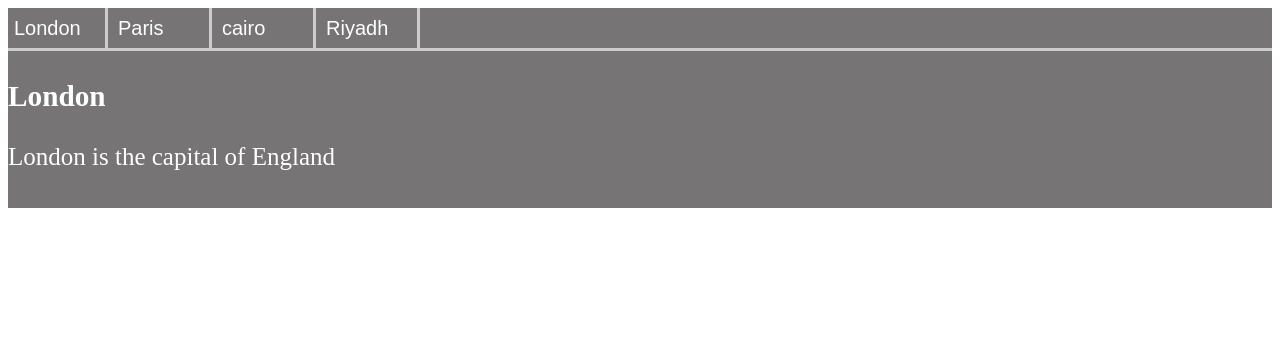
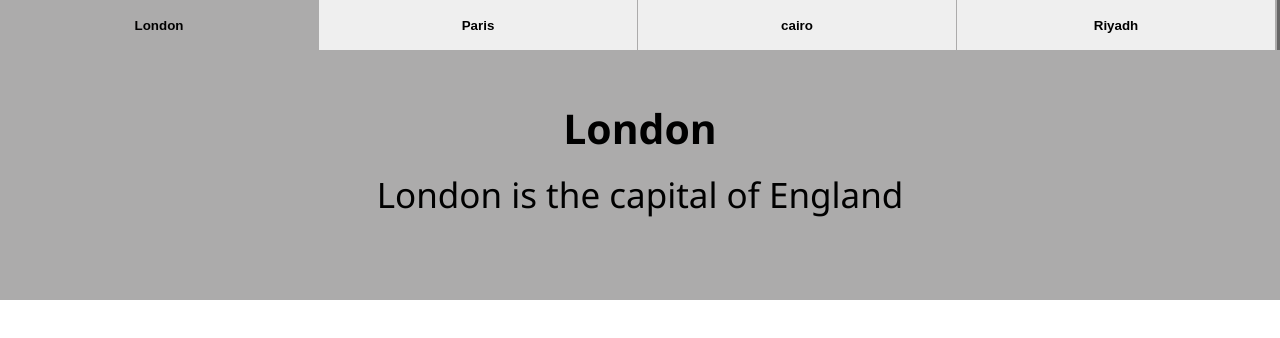
Before and after one commit to mohammed-hussein70/How-To-Tabs, a plain HTML site: page index.html in a window 1280 px wide. Drawn offline with Linux system fonts and the light colour scheme.

Commit message:
Edite All files

```diff
--- a/index.html
+++ b/index.html
@@ -3,11 +3,10 @@
   <head>
     <meta charset="UTF-8" />
     <meta name="viewport" content="width=device-width, initial-scale=1.0" />
-    <title>Document</title>
+    <title>Tbs</title>
     <link rel="stylesheet" href="main.css" />
   </head>
   <body>
-    <div class="container">
     <div class="tab-link">
       <button class="london">London</button>
       <button class="paris">Paris</button>
@@ -30,7 +29,7 @@
       <h3>Riyadh</h3>
       <p>Riyadh is the capital of Saudi Arabia</p>
     </div>
-    </div>
+
     <script src="main.js"></script>
   </body>
 </html>
--- a/main.css
+++ b/main.css
@@ -4,38 +4,37 @@
   display: none;
 }
 /* style container                */
-
-.container {
-  width: 100%;
-  height: 200px;
-  background-color: #767474;
-  color: white;
+* {
+  margin: 0;
 }
 .tab-link {
-  background-color: #767474;
-  height: 40px;
-  border-bottom: 3px solid #ccc;
-}
-button {
-  border: none;
-  border-right: 3px solid #ccc;
-  height: 40px;
-  width: 100px;
-  text-align: left;
-  background-color: #767474;
-  color: white;
-  font-size: 20px;
-  &:hover {
-    background-color: #ccc;
-    color: black;
-    margin: -5px;
+  width: 100%;
+  background-color: #666;
+  height: 50px;
+  button {
+    margin-right: -5px;
+    border: none;
+    border-right: 2px solid #acabab;
+    width: calc(100% / 4);
+    height: 100%;
+    cursor: pointer;
+    font-weight: bold;
+    &:hover {
+      background-color: #acabab;
+    }
   }
-  &:focus {
-    background-color: #ccc;
-    color: black;
-    margin: -5px;
+  .back {
+    background-color: #acabab;
   }
 }
 .tab-text {
-  font-size: 25px;
+  height: 200px;
+  background-color: #acabab;
+  font-size: 35px;
+  text-align: center;
+  padding-top: 50px;
+  font-family: "Segoe UI", Tahoma, Geneva, Verdana, sans-serif;
+  p {
+    padding-top: 15px;
+  }
 }
--- a/main.js
+++ b/main.js
@@ -6,5 +6,9 @@ buttons.forEach((button, index) => {
       item.classList.add("hidden");
     });
     text[index].classList.remove("hidden");
+    buttons.forEach((item) => {
+      item.classList.remove("back");
+    });
+    buttons[index].classList.add("back");
   });
 });
```
Lines whose indentation alone changed are shown as unchanged.
